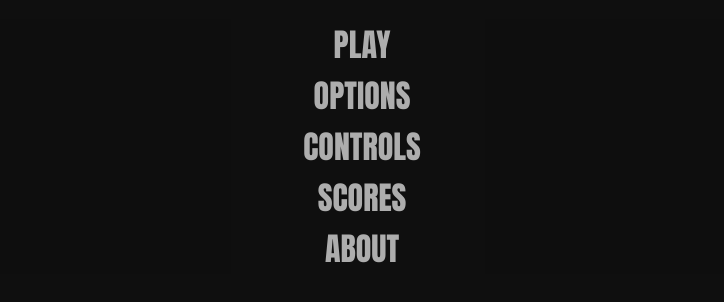
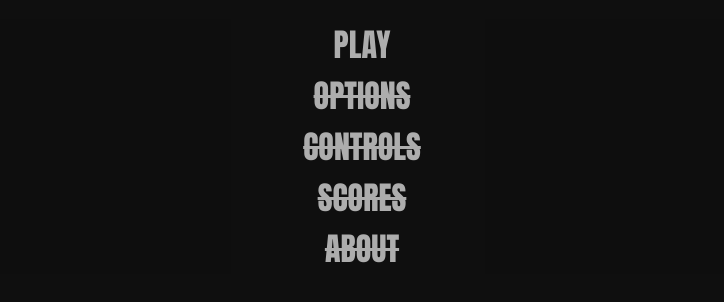
Before and after one commit to onedoes/ragdollmasters, a React (Vite) app: page / in a window 1280 px wide. Shown: the part 408-710 px from the top of the page, without its empty margins (278-1002 px from the left). Built offline with nearby package versions, Linux system fonts and the light colour scheme; what @xstate/inspect would draw is missing.

Commit message:
feat: disable not implemented menu buttons

```diff
--- a/src/components/Button.tsx
+++ b/src/components/Button.tsx
@@ -21,7 +21,20 @@ export const Button: FC<ComponentPropsWithoutRef<"button">> = ({
     {...props}
     className={[
       props.className,
-      "font-sans text-white text-center opacity-66 hover:opacity-100  focus:animate-text-color-rainbow text-size-2rem uppercase bg-dark-900 border-none ",
+      [
+        "bg-dark-900",
+        "border-none",
+        "focus:animate-text-color-rainbow",
+        "font-sans",
+        "hover:not-disabled:opacity-100",
+        "disabled:line-through",
+        "disabled:line-through",
+        "opacity-66",
+        "text-center",
+        "text-size-2rem",
+        "text-white",
+        "uppercase",
+      ].join(" "),
     ].join(" ")}
   >
     {children}
--- a/src/components/Renderer.tsx
+++ b/src/components/Renderer.tsx
@@ -55,7 +55,7 @@ export function Renderer({
       // showVelocity: true,
 
       // showCollisions: true,
-      showDebug: true,
+      // showDebug: true,
       wireframes: false,
       // showBounds: true,
     },
--- a/src/routes/GameMode.tsx
+++ b/src/routes/GameMode.tsx
@@ -4,11 +4,15 @@ import { GameContext } from "@/GameContext";
 import { Back } from "@/components/Back";
 import { MenuButton } from "@/components/Button";
 import { useContext, type ComponentPropsWithoutRef } from "react";
+import { useKeyPressEvent } from "react-use";
 
 //
 
 export function GameMode({ ...props }: ComponentPropsWithoutRef<"section">) {
   const { sendN } = useContext(GameContext);
+
+  useKeyPressEvent("Escape", sendN("BACK"));
+
   return (
     <div className="vstack h-100%">
       <Back />
--- a/src/routes/Menu.tsx
+++ b/src/routes/Menu.tsx
@@ -24,16 +24,24 @@ export function Menu({ ...props }: ComponentPropsWithoutRef<"section">) {
           <MenuButton onClick={sendN("PLAY")}>Play</MenuButton>
         </li>
         <li className="w-66%">
-          <MenuButton onClick={sendN("OPTIONS")}>Options</MenuButton>
+          <MenuButton disabled onClick={sendN("OPTIONS")}>
+            Options
+          </MenuButton>
         </li>
         <li className="w-66%">
-          <MenuButton onClick={sendN("CONTROLS")}>Controls</MenuButton>
+          <MenuButton disabled onClick={sendN("_CONTROLS")}>
+            Controls
+          </MenuButton>
         </li>
         <li className="w-66%">
-          <MenuButton onClick={sendN("SCORES")}>Scores</MenuButton>
+          <MenuButton disabled onClick={sendN("_SCORES")}>
+            Scores
+          </MenuButton>
         </li>
         <li className="w-66%">
-          <MenuButton onClick={sendN("ABOUT")}>About</MenuButton>
+          <MenuButton disabled onClick={sendN("_ABOUT")}>
+            About
+          </MenuButton>
         </li>
       </ul>
     </section>
```
